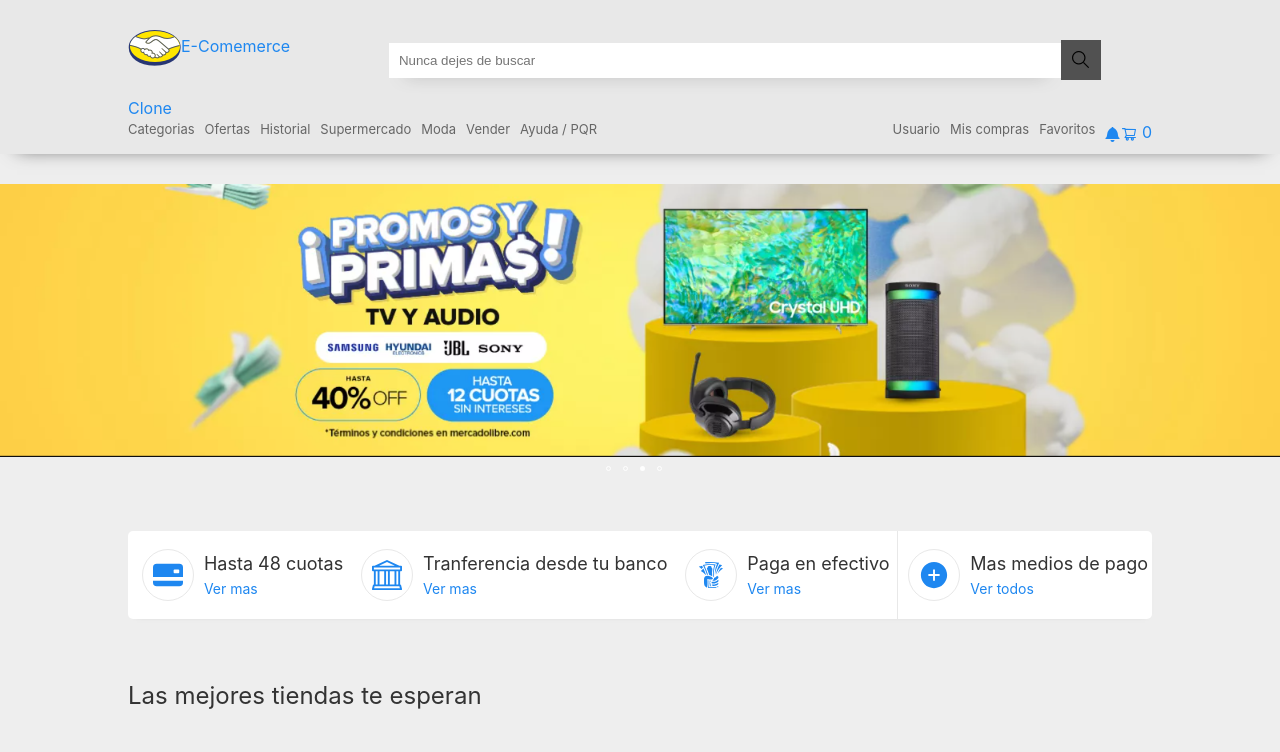
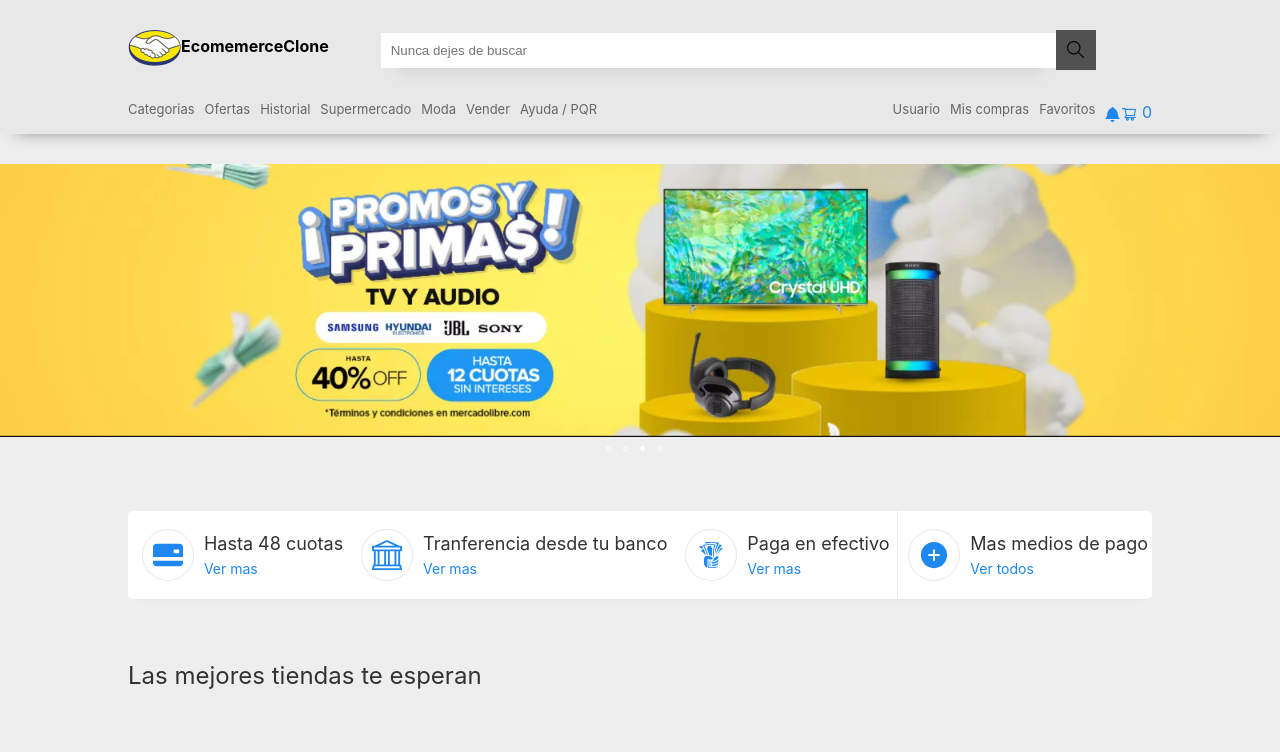
Before and after one commit to HugoDMiranda/MercadoClon, a React (Create React App) app: page / in a window 1280 px wide. Shown: the top 752 px of the page. Built offline with nearby package versions, Linux system fonts and the light colour scheme.

Commit message:
Navbar style update

```diff
--- a/src/components/Footer.js
+++ b/src/components/Footer.js
@@ -14,7 +14,7 @@
           <p>www.sic.gov.co</p>
         </div>
         <p>Copyright © 1999-2023 MercadoLibre Colombia LTDA.</p>
-        <p>Carrera 17 Numero 93 - 09 Piso 3, Bogotá D.C., Colombia</p>
+        <p>Carrera XX Numero XX - XX Piso X, Bogotá D.C., Colombia</p>
       </div>
       <div className="footer-container-seguridad">
         <img src="img/footer/seguridad2.png" alt="seguridad2" />
--- a/src/components/Navbar.js
+++ b/src/components/Navbar.js
@@ -18,9 +18,9 @@
     <nav className="navbar-container">
       <div className="navbar">
         <div className="navbar-search">
-          <Link to={`/`}>
+          <Link to={`/`} className="navbar-search-logo">
             <img src={logo} alt="MercadoLibreLogo" className="logo" />
-            E-Comemerce Clone
+            EcomemerceClone
           </Link>
           <div className="navbar-search-bar">
             <input
--- a/src/styles/styles-components/Navbar.css
+++ b/src/styles/styles-components/Navbar.css
@@ -12,6 +12,15 @@
 }
 .navbar-search {
   display: flex;
+  flex-wrap: wrap;
+}
+.navbar-search-logo {
+  color: black;
+  height: 45px;
+  font-weight: 700;
+}
+.navbar-search-logo:hover {
+  color: black;
 }
 .navbar-search-bar {
   display: flex;
--- a/src/styles/styles-components/Navbar.scss
+++ b/src/styles/styles-components/Navbar.scss
@@ -15,6 +15,16 @@
 
   &-search {
     display: flex;
+    flex-wrap: wrap;
+
+    &-logo {
+      color: black;
+      height: 45px;
+      font-weight: 700;
+      &:hover {
+        color: black;
+      }
+    }
 
     &-bar {
       display: flex;
```
Also changed, not shown: 1 other file (tests, documents, lock files or other folders).
